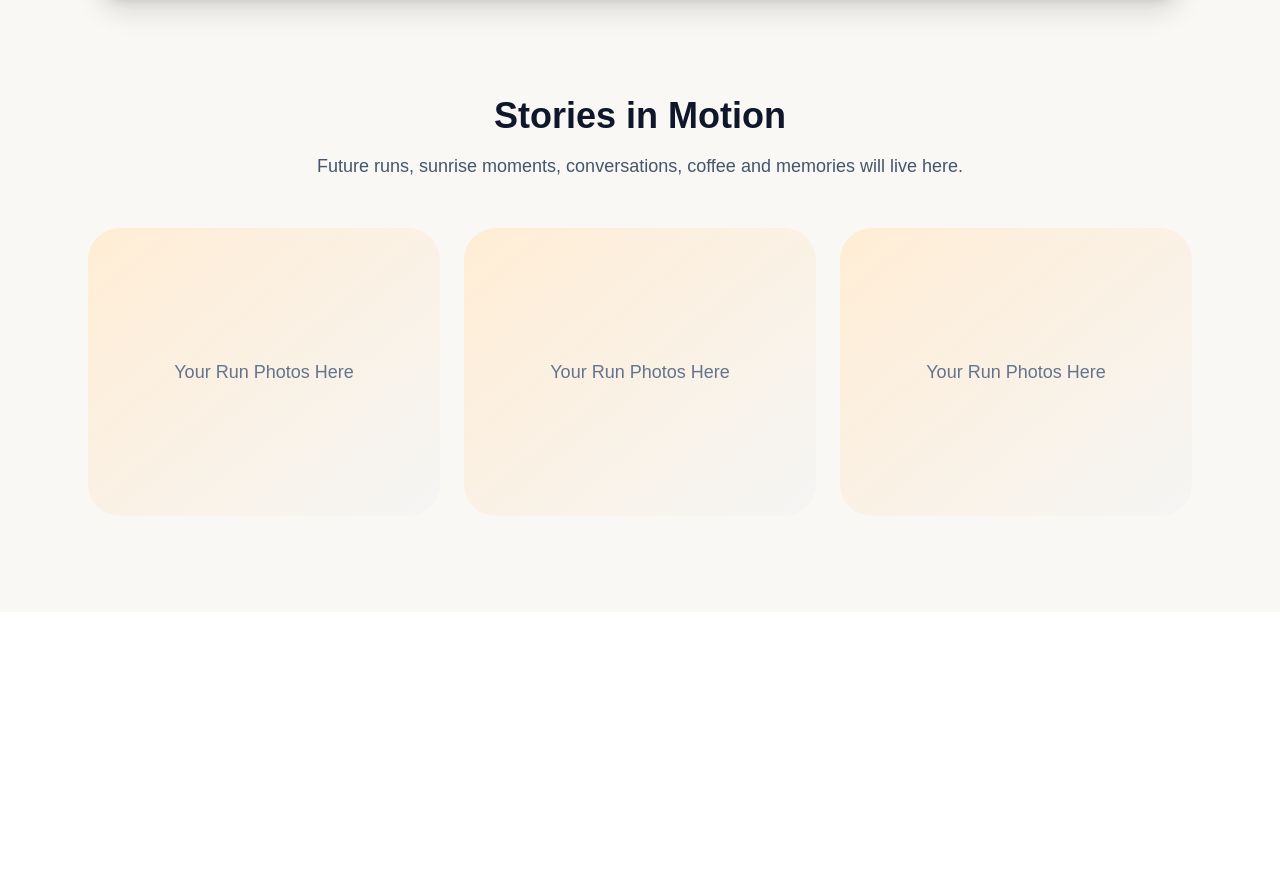
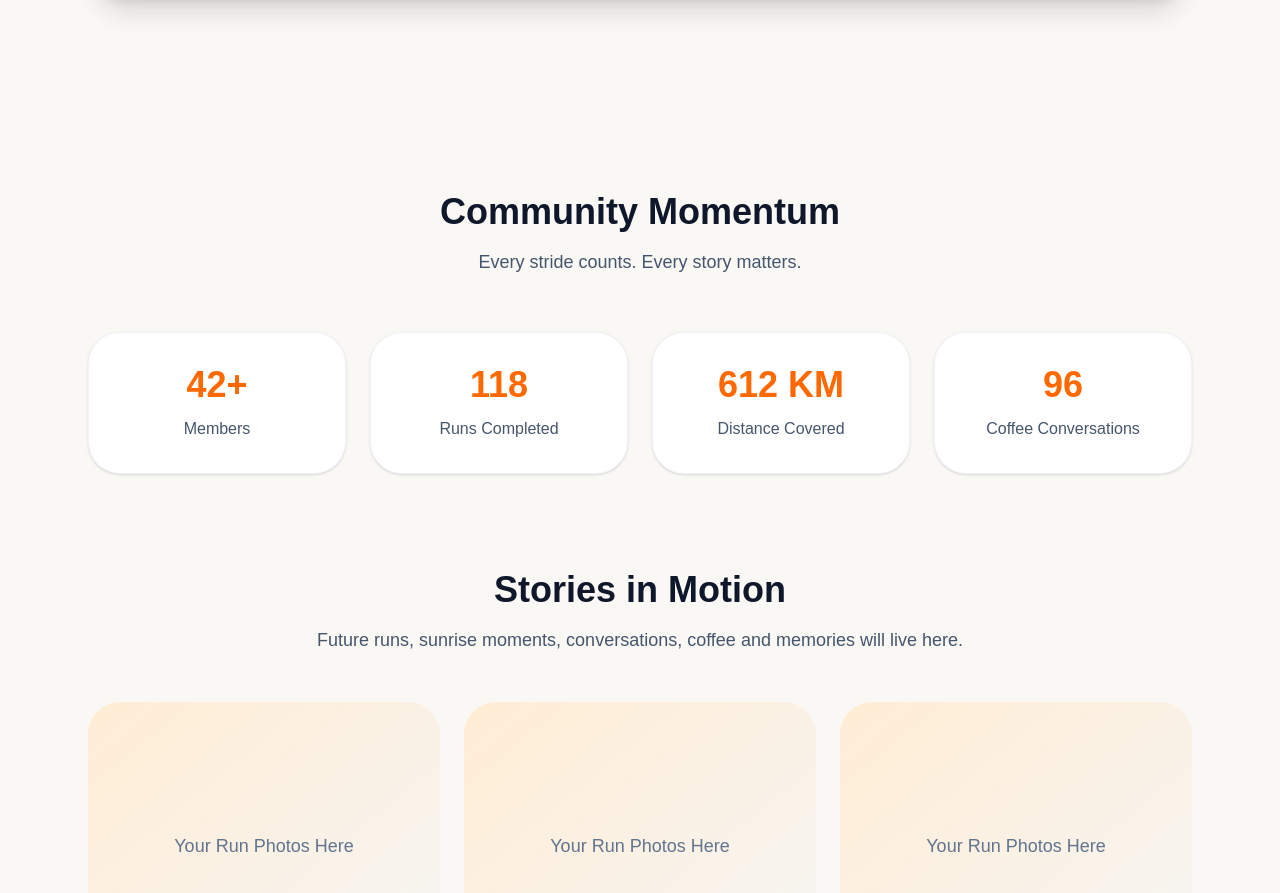
Before and after one commit to stridesandstoriesforgrowth-cell/strides-and-stories, a Next.js app: page / in a window 1280 px wide. Shown: the part 2288-3181 px from the top of the page. Before the commit the page ends 2900 px from the top, so only its background shows below. Built offline with nearby package versions, Linux system fonts and the light colour scheme.

Commit message:
Update page.tsx

```diff
--- a/src/app/page.tsx
+++ b/src/app/page.tsx
@@ -167,7 +167,39 @@ export default function StridesAndStoriesLanding() {
           </div>
         </div>
       </section>
+<section className="max-w-6xl mx-auto px-6 py-24">
+  <div className="text-center">
+    <h2 className="text-4xl font-bold">
+      Community Momentum
+    </h2>
 
+    <p className="mt-4 text-slate-600 text-lg">
+      Every stride counts. Every story matters.
+    </p>
+  </div>
+
+  <div className="grid md:grid-cols-4 gap-6 mt-14">
+    {[
+      { number: "42+", label: "Members" },
+      { number: "118", label: "Runs Completed" },
+      { number: "612 KM", label: "Distance Covered" },
+      { number: "96", label: "Coffee Conversations" },
+    ].map((item) => (
+      <div
+        key={item.label}
+        className="bg-white rounded-[2rem] p-8 shadow-sm border border-slate-100 text-center"
+      >
+        <h3 className="text-4xl font-bold text-orange-500">
+          {item.number}
+        </h3>
+
+        <p className="mt-3 text-slate-600">
+          {item.label}
+        </p>
+      </div>
+    ))}
+  </div>
+</section>
       {/* Gallery Placeholder */}
       <section className="max-w-6xl mx-auto px-6 pb-24">
         <div className="text-center">
```
